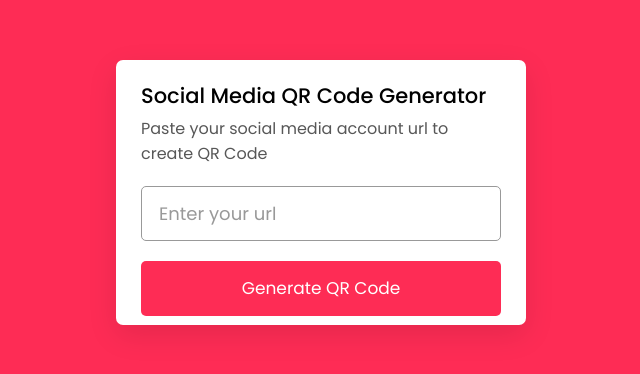
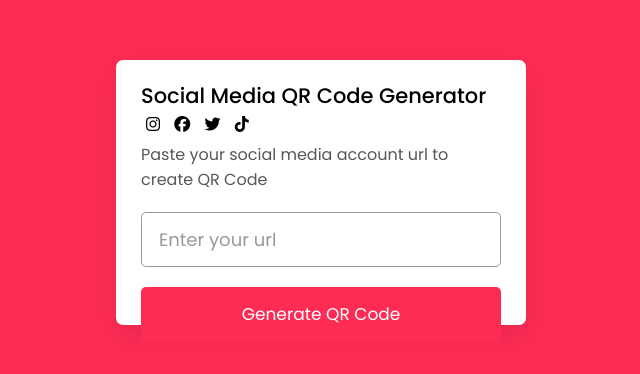
Before and after one commit to CalebCheptumo/Social-Media-QR-Code-Generator, a plain HTML site: page index.html in a window 1280 px wide. Shown: the part 208-582 px from the top of the page, without its empty margins (319-959 px from the left). Drawn offline with Linux system fonts and the light colour scheme.

Commit message:
added icons

```diff
--- a/index.html
+++ b/index.html
@@ -5,7 +5,7 @@
     <meta http-equiv="X-UA-Compatible" content="IE=edge">
     <meta name="viewport" content="width=device-width, initial-scale=1.0">
     <!--css link-->
-    <link rel="stylesheet" href="style.css">
+    <link rel="stylesheet" href="style.css"><script src="https://kit.fontawesome.com/89879daf49.js" crossorigin="anonymous"></script>
 
     <title>Social Media QR Code Generator</title>
 </head>
@@ -13,6 +13,12 @@
     <div class="wrapper">
         <header>
             <h1>Social Media QR Code Generator</h1>
+            <i class="fab fa-instagram"></i>
+            <i class="fab fa-facebook"></i>
+            <i class="fab fa-twitter"></i>
+            <i class="fab fa-tiktok"></i>
+
+
             <p>Paste your social media account url to create QR Code</p>
         </header>
         <div class="form">
--- a/style.css
+++ b/style.css
@@ -65,6 +65,9 @@ body{
   font-size: 17px;
   background: #FE2C55;
 }
+i {
+    padding: 5px;
+    }
 .qr-code{
     opacity: 0;
     display: flex;
```
